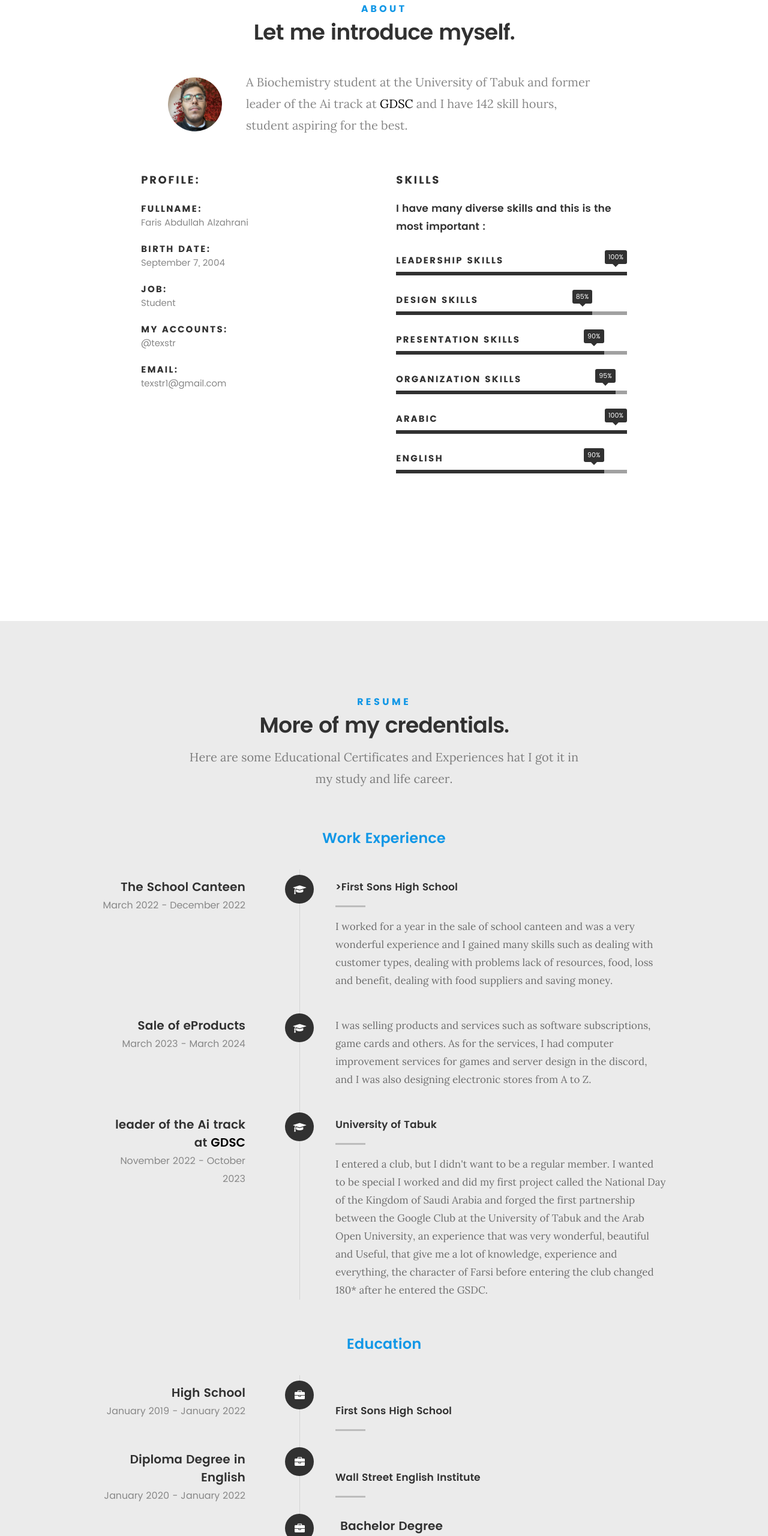
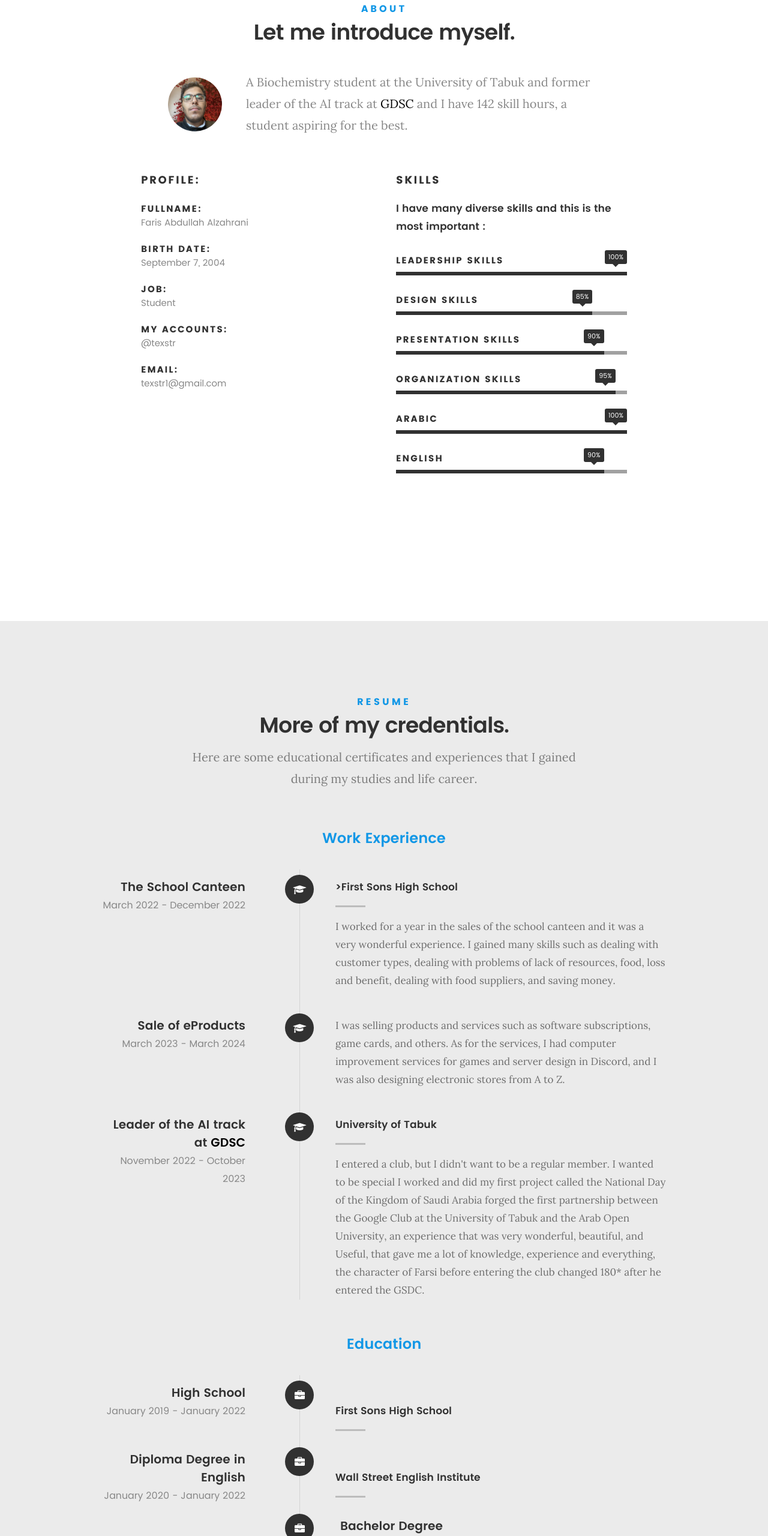
Before and after one commit to Zahrani7/Texstr, a plain HTML site: page index.html in a window 1280 px wide. Shown: the part 920-3480 px from the top of the page at 60% size. Drawn offline with Linux system fonts and the light colour scheme; files whose address does not match are found by name.

Commit message:
Update index.html

```diff
--- a/index.html
+++ b/index.html
@@ -107,10 +107,10 @@
 						142 skill hours, student aspiring for the best.</p> -->
 
 					<p class="lead">
-						A Biochemistry student at the University of Tabuk and former leader of the Ai track
+						A Biochemistry student at the University of Tabuk and former leader of the AI track
 						at <a href="https://x.com/GDSCTabuk"><span>GDSC</span></a> and I
 						have
-						142 skill hours, student aspiring for the best.
+						142 skill hours, a student aspiring for the best.
 					</p>
 
 
@@ -133,11 +133,11 @@
 					</li>
 					<li>
 						<strong>Birth Date:</strong>
-						<span>September 7, 2004</span>
+						<span> September 7, 2004</span>
 					</li>
 					<li>
 						<strong>Job:</strong>
-						<span>Student</span>
+						<span> Student</span>
 					</li>
 					<li>
 						<strong>My accounts:</strong>
@@ -210,8 +210,8 @@
 				<h5>Resume</h5>
 				<h1>More of my credentials.</h1>
 
-				<p class="lead">Here are some Educational Certificates and Experiences hat I got it in my study and
-					life career.</p>
+				<p class="lead">Here are some educational certificates and experiences that I gained during my studies and life career.
+</p>
 
 			</div>
 		</div>
@@ -240,11 +240,8 @@
 
 						<div class="timeline-content">
 							<h4>>First Sons High School</h4>
-							<p>I worked for a year in the sale of school canteen and was a very wonderful experience and
-								I
-								gained many skills such as dealing with customer types, dealing with problems lack of
-								resources,
-								food, loss and benefit, dealing with food suppliers and saving money.</p>
+							<p>I worked for a year in the sales of the school canteen and it was a very wonderful experience. I gained many skills such as dealing with customer types, dealing with problems of lack of resources, food, loss and benefit, dealing with food suppliers, and saving money.
+</p>
 						</div>
 
 					</div>
@@ -262,10 +259,7 @@
 
 						<div class="timeline-content">
 							<!--h4>Super Cool Agency</h4-->
-							<p>I was selling products and services such as software subscriptions, game cards and
-								others. As
-								for the services, I had computer improvement services for games and server design in the
-								discord, and I was also designing electronic stores from A to Z.</p>
+							<p>I was selling products and services such as software subscriptions, game cards, and others. As for the services, I had computer improvement services for games and server design in Discord, and I was also designing electronic stores from A to Z.</p>
 						</div>
 
 					</div>
@@ -277,7 +271,7 @@
 						</div>
 
 						<div class="timeline-header">
-							<h3>leader of the Ai track
+							<h3> Leader of the AI track
 								at <a href="https://x.com/GDSCTabuk"><span>GDSC</span></a></h3>
 							<p>November 2022 - October 2023</p>
 						</div>
@@ -286,11 +280,11 @@
 							<h4>University of Tabuk</h4>
 							<p>I entered a club, but I didn't want to be a regular member. I wanted to be special I
 								worked and did
-								my first project called the National Day of the Kingdom of Saudi Arabia and forged the
+								my first project called the National Day of the Kingdom of Saudi Arabia forged the
 								first
 								partnership between the Google Club at the University of Tabuk and the Arab Open
 								University, an
-								experience that was very wonderful, beautiful and Useful, that give me a lot of
+								experience that was very wonderful, beautiful, and Useful, that gave me a lot of
 								knowledge,
 								experience and everything, the character of Farsi before entering the club changed 180*
 								after he
@@ -399,7 +393,7 @@
 				<h5>Portfolio</h5>
 				<h1>Check Out Some of My Works.</h1>
 
-				<p class="lead">Here are some projects that I worked on, Certificates, events,and phrases that motivate
+				<p class="lead">Here are some projects that I worked on, Certificates, events, and phrases that motivate
 					me to continue, and some of the pictures I photographed.</p>
 
 			</div>
@@ -420,7 +414,7 @@
 									<div class="folio-item-cell">
 										<h3 class="folio-title">Projects</h3>
 										<span class="folio-types">
-											National Day Wepsite
+											National Day Website
 										</span>
 									</div>
 								</div>
@@ -541,9 +535,9 @@
 							<p></p>
 
 							<div class="categories">Xthon <p></p>
-								The bast club In UT
+								The best club In UT
 								<p></p>
-								GLOBAl GAME JAM
+								Global GAME JAM
 							</div>
 						</div>
 
```
